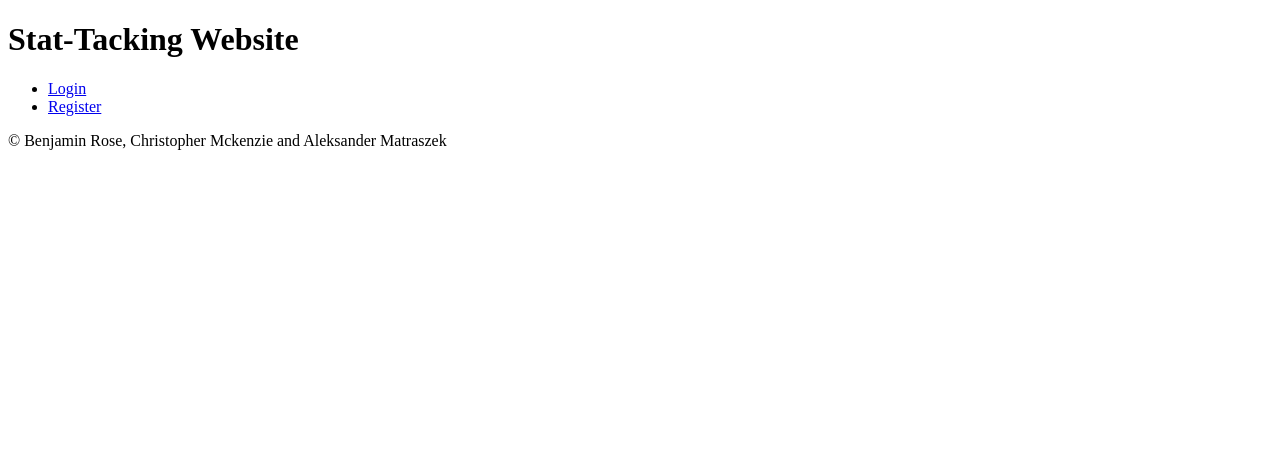
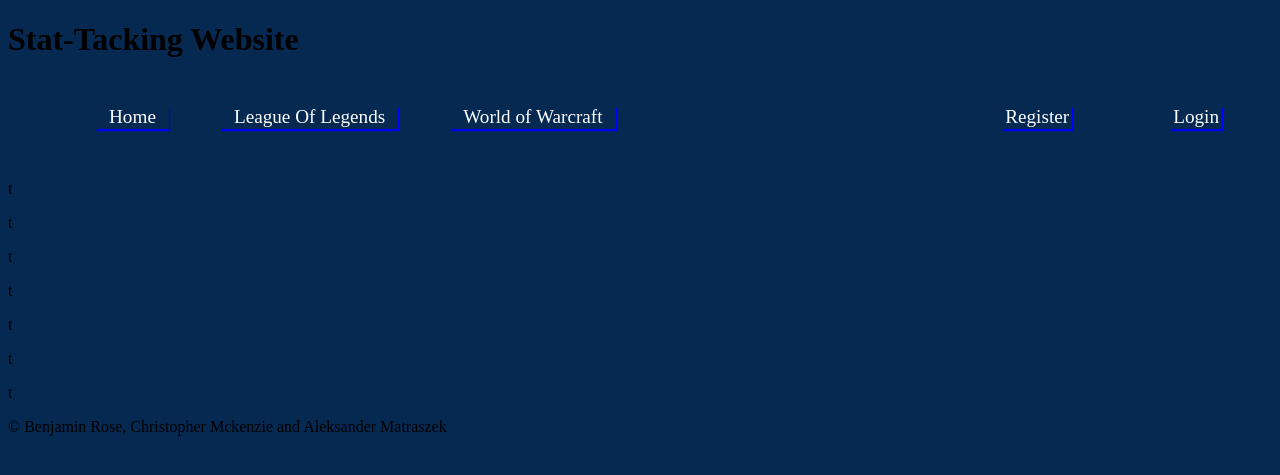
Before and after one commit to YR3Project/FinalCA, a Java web app: page / in a window 1280 px wide. Shown: the top 475 px of the page. Run offline with Tomcat 11, a stand-in JSP engine, Linux system fonts and the light colour scheme.

Commit message:
CSS Update for nav bar

```diff
--- a/src/main/webapp/CSS/nav.css
+++ b/src/main/webapp/CSS/nav.css
@@ -7,3 +7,40 @@ and open the template in the editor.
     Created on : 02-Feb-2017, 19:23:51
 ;;    Author     : PC
 */
+body
+{
+    background-color:#062952;
+}
+nav
+{
+    padding-top: 10px;
+    padding-bottom: 20px;
+}
+ul li a .homenav, .leaguenav, .worldnav
+{
+    padding-top: 10px;
+    padding-bottom: 10px;
+    padding-left: 10px;
+    padding-right: 10px;
+}
+ul li a
+{
+    text-decoration: none;
+    font-size: 1.2em;
+    color: white;
+}
+ul li
+{
+
+    border-style:solid;
+    border-color:#062952;
+    box-shadow: 1px 2px 1px blue;
+    margin-left:3em;
+    list-style-type: none;
+    display: inline;
+}
+ul #reglog
+{
+    float:right;
+    padding-right: 50px;
+}
--- a/src/main/webapp/Includes/nav.jsp
+++ b/src/main/webapp/Includes/nav.jsp
@@ -7,12 +7,14 @@
 <!DOCTYPE html>
 <html>
     <head>
-        <link href="${pageContext.request.contextPath}/css/nav.css" rel="stylesheet" type="text/css"/>
-        <link href="css/main.css" rel="stylesheet" type="text/css"/>
+        <link href="CSS/nav.css" rel="stylesheet" type="text/css"/>
+        <link href="CSS/main.css" rel="stylesheet" type="text/css"/>
     </head>
     <nav>
         <ul>
-
+            <li><a href="index.jsp"><span class="homenav">Home</span></a></li>
+            <li><a href="League.jsp"><span class="leaguenav">League Of Legends</span></a></li>
+            <li><a href="Wow.jsp"><span class="worldnav">World of Warcraft</span></a></li>
 
                 <%
                     Object Value2  = session.getAttribute("CurrentUser");
@@ -21,8 +23,7 @@
                         Users successUser = (Users) Value2;
 
                 %>
-                <li><a href ="League.jsp">League Of Legends</a></li>
-                <li><a href ="Wow.jsp">World of Warcraft</a></li>
+
                 <li><a href="logout.jsp">Log Out</a></li>
                 <%
                     int a = successUser.getAdmin();
@@ -32,15 +33,15 @@
                 <%
                     }
                 %>
+
+
+           <p>Logged in as <%=(successUser.getUserName())%></p>
+            <%
+            } else {
+            %>
+            <span id="reglog"><li><a href="LoginForm.jsp">Login</a></li></span>
+            <span id="reglog"><li><a href="registration.jsp">Register</a></li></span>
         </ul>
-    </nav>
-           <p>Logged in as <%=(successUser.getUserName())%></p>
-        <%
-        } else {
-        %>
-<li><a href="LoginForm.jsp">Login</a></li>
-<li><a href="registration.jsp">Register</a></li>
-</ul>
 </nav>
 <%
     }
--- a/src/main/webapp/index.jsp
+++ b/src/main/webapp/index.jsp
@@ -8,7 +8,18 @@
     </head>
     <div id="wrapper">
             <h1>Stat-Tacking Website</h1>
-             <%@ include file="Includes/nav.jsp" %>
+            <%@ include file="Includes/nav.jsp" %>
+
+            <p>t</p>
+            <p>t</p>
+            <p>t</p>
+            <p>t</p>
+            <p>t</p>
+            <p>t</p>
+            <p>t</p>
+
+
+
 
 
             <%@ include file="Includes/footer.jsp" %>
```
